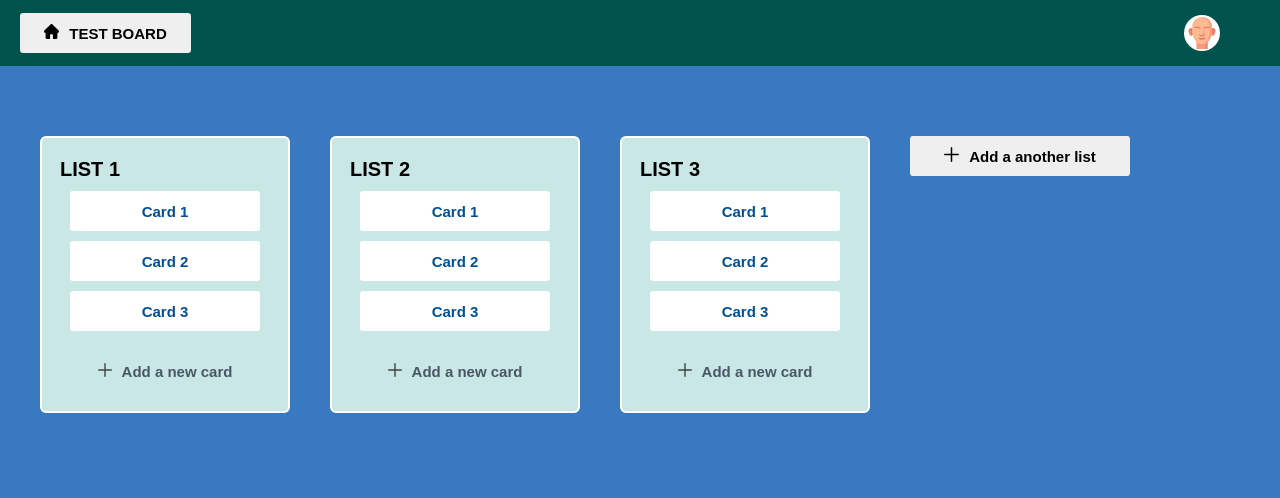
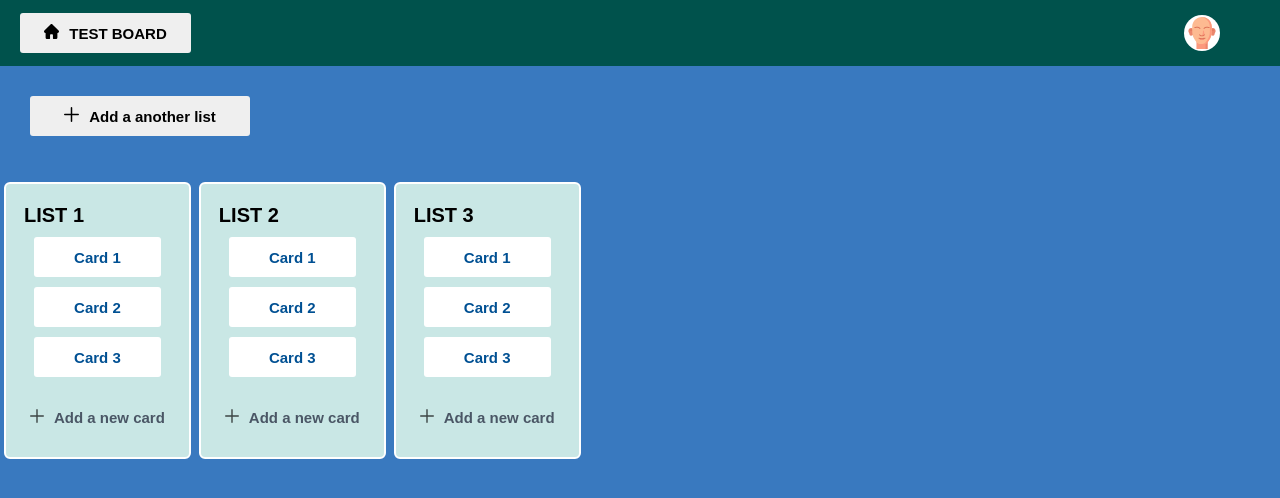
Before and after one commit to mertohancan/taskrello, a React (Create React App) app: page / in a window 1280 px wide. Shown: the top 498 px of the page. Built offline with nearby package versions, Linux system fonts and the light colour scheme.

Commit message:
Fix card styling

```diff
--- a/src/App.tsx
+++ b/src/App.tsx
@@ -18,20 +18,33 @@ const Container = styled.div`
   flex-direction: row;
 `;
 
-const Wrapper = styled.div`
-  margin: 20px;
+const CardContainer = styled.div`
   display: flex;
-  flex-direction: row;
-`;
+  flex-wrap: wrap;
 
-const Cards = styled.div`
-  width: 250px;
-  height: auto;
-  margin: 50px 20px;
+  & > div {
+    box-sizing: border-box;
+    margin: 1rem 0.25em;
+
+    flex: 1;
+    max-width: calc(25% -1em);
+  }
+
+  @media screen and (max-width: '1024px') and (min-width: '768px') {
+    & > div {
+      max-width: calc(50% -1em);
+    }
+  }
+
+  @media screen and (max-width: '767px') {
+    & > div {
+      max-width: 100%;
+    }
+  }
 `;
 
 const AddList = styled.div`
-  margin-top: 70px;
+  margin: 30px;
   width: 220px;
 `;
 
@@ -70,22 +83,20 @@ const App: FC = () => {
       <Header
         profilePicture={<img alt="profile" src={headIcon} style={{ width: 32, height: 32 }} />}
       />
+      <AddList>
+        <Button
+          icon={plusIcon}
+          onClick={toggleModal}
+          size={ButtonSize.Large}
+          text="Add a another list"
+        />
+      </AddList>
       <Container>
-        <Wrapper>
+        <CardContainer>
           {appState.data.map((item) => (
-            <Cards key={item.id}>
-              <Card item={item} />
-            </Cards>
+            <Card item={item} />
           ))}
-        </Wrapper>
-        <AddList>
-          <Button
-            icon={plusIcon}
-            onClick={toggleModal}
-            size={ButtonSize.Large}
-            text="Add a another list"
-          />
-        </AddList>
+        </CardContainer>
       </Container>
     </>
   );
```
